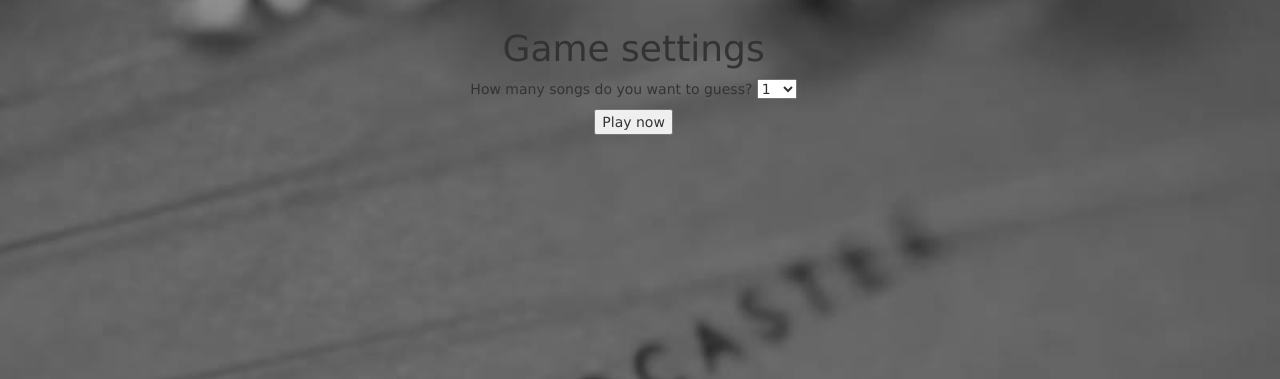
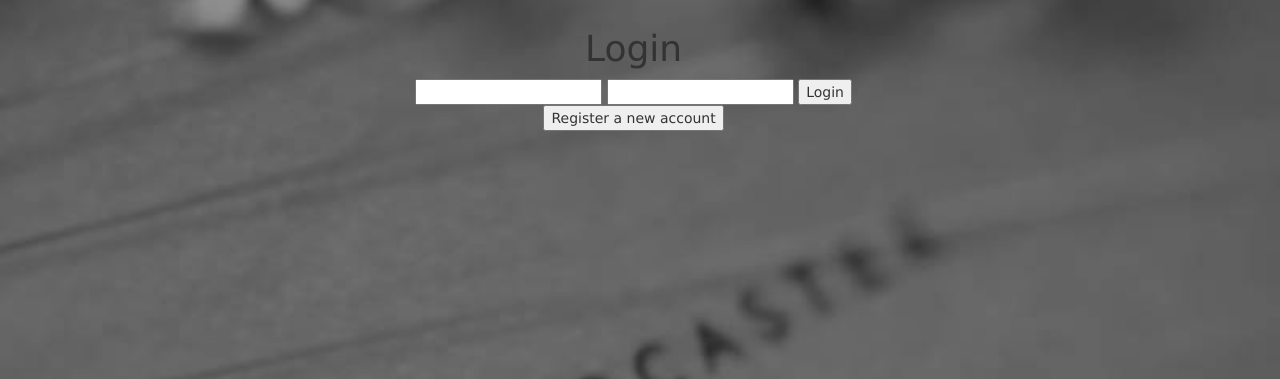
Before and after one commit to widmerin/songquiz, a PHP site: page / in a window 1280 px wide. Shown: the part 41-420 px from the top of the page. Run offline with PHP 8.4, Linux system fonts and the light colour scheme.

Commit message:
extended nav... drafts of login / reg

```diff
--- a/css/style.css
+++ b/css/style.css
@@ -52,7 +52,7 @@ section {
     height: 10em;
 }
 #start{
-    display: block;
+    display: none;
 }
 #game{
     display: none;
@@ -60,3 +60,9 @@ section {
 #score{
     display: none;
 }
+#login{
+    display: block;
+}
+#reg{
+    display: none;
+}
--- a/index.html
+++ b/index.html
@@ -34,6 +34,31 @@
     </nav>
 </header>
 <main>
+
+    <section id="login">
+        <form method="post">
+            <h1>Login</h1>
+                <input name="email">
+                </input>
+            <input name="pw">
+            </input>
+            <input id="btLogin" type="submit" value="Login"/>
+        </form>
+        <button id="btNew">Register a new account</button>
+    </section>
+
+    <section id="reg">
+        <form method="post">
+            <h1>Get a free account</h1>
+            <p>Just tell us your email and choose a password:</p>
+               <p>Email: <input name="email">
+                </input></p>
+               <p>Password: <input name="pw">
+                </input></p>
+            <input id="btReg" type="submit" value="Register now"/>
+        </form>
+    </section>
+
     <section id="start">
         <form method="post">
             <h1>Game settings</h1>
@@ -44,9 +69,10 @@
                     <option value="10">10</option>
                     <option value="15">15</option>
                 </select></p>
-            <input id="btplay" type="submit" value="Play now"/>
+            <input id="btPlay" type="submit" value="Play now"/>
         </form>
     </section>
+
     <section id="game">
         <span>
         <div>
@@ -68,7 +94,9 @@
         </div>
             </span>
     </section>
+
     <section id="score">
+
     </section>
 </main>
 </body>
--- a/js/nav.js
+++ b/js/nav.js
@@ -3,26 +3,40 @@ $(document).ready(function() {
 
 
     //Pages (section)
-    //var LOGIN = $("#login");
-   // var REG = $("#reg");
+    var LOGIN = $("#login");
+    var REG = $("#reg");
     var START = $("#start");
     var GAME = $("#game");
-  //  var SCORE = $("#score");
+    var SCORE = $("#score");
 
     //Buttons
-    //var btLogin = $("#btlogin");
-    var btPlay = $("#btplay");
+    var btLogin = $("#btLogin");
+    var btPlay = $("#btPlay");
+    var btNew = $("#btNew");
 
   	//**************Button Handler****************
 
     //Play Button
     btPlay.click(function(e){
         e.preventDefault();
-        //show map:
         GAME.show();
         START.hide();
 
     });
 
+    //Play Button
+    btNew.click(function(e){
+        e.preventDefault();
+        REG.show();
+        LOGIN.hide();
+
+    });
+
+    //Play Button
+    btLogin.click(function(e){
+        e.preventDefault();
+        START.show();
+        LOGIN.hide();
+    });
 
 });
```
